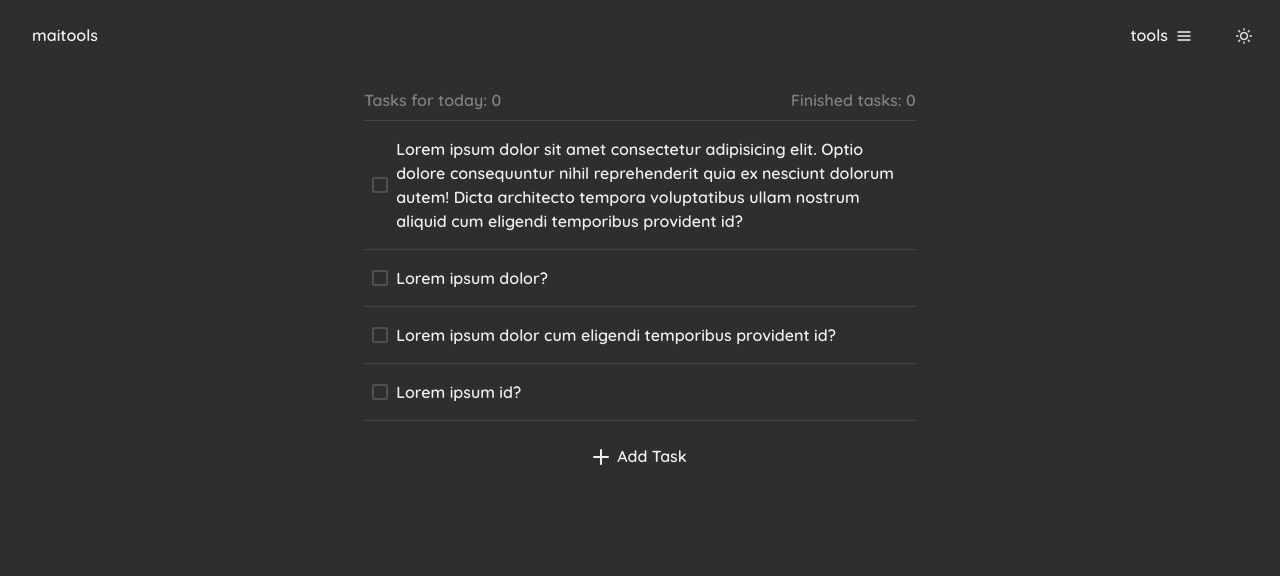
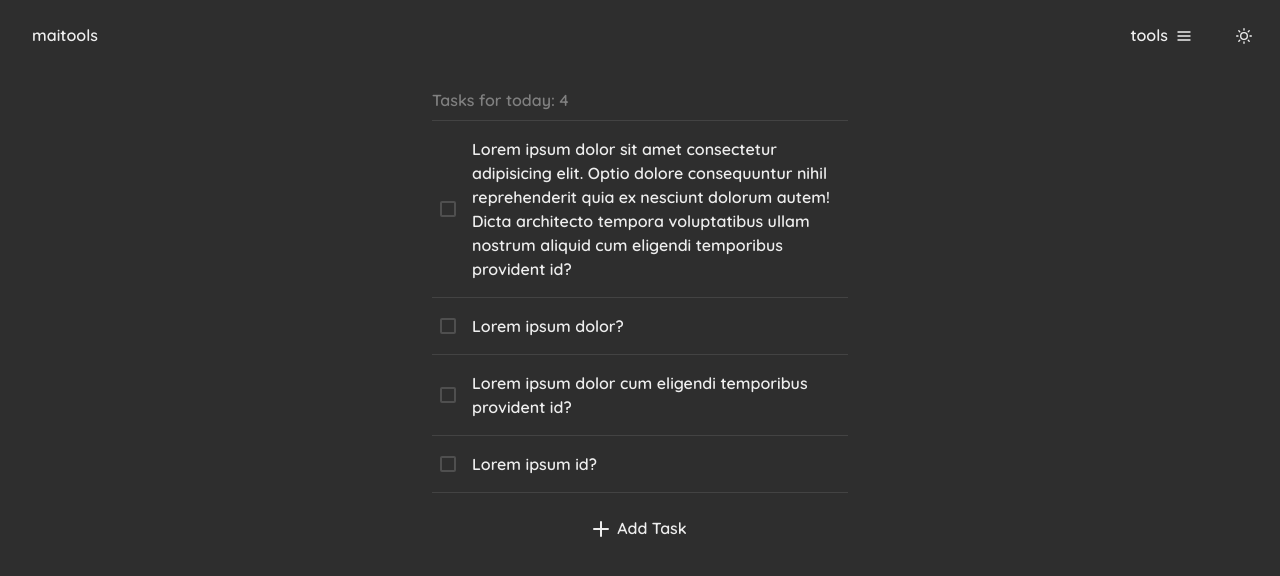
Before and after one commit to olimeme/maitools, a React (Vite) app: page /todo-list in a window 1280 px wide. Shown: the top 576 px of the page. Built offline with nearby package versions, Linux system fonts and the light colour scheme.

Commit message:
feature: remove tasks

```diff
--- a/src/components/TodoList/TodoList.tsx
+++ b/src/components/TodoList/TodoList.tsx
@@ -1,117 +1,46 @@
-import { Button, IconButton } from "@chakra-ui/button";
-import { AddIcon, PlusSquareIcon } from "@chakra-ui/icons";
-import { Input, InputGroup, InputRightElement } from "@chakra-ui/input";
+import { Checkbox } from "@chakra-ui/checkbox";
+import { Divider, List, ListItem } from "@chakra-ui/layout";
+import React from "react";
+import { ITodoListItem } from "./TodoListContent";
+import { useDarkModeChecker } from "../../hooks/useDarkModeChecker";
 import {
-  Container,
-  Divider,
-  Flex,
-  List,
-  ListItem,
-  Spacer,
+  useToast,
   Text,
-  UnorderedList,
-} from "@chakra-ui/layout";
-import { useState, useRef, useEffect } from "react";
-import {
-  ChakraComponent,
-  Checkbox,
-  FormControl,
-  FormErrorMessage,
-  FormHelperText,
-  useOutsideClick,
+  Kbd,
+  useDisclosure,
+  ScaleFade,
+  Box,
 } from "@chakra-ui/react";
-import { v4 as uuidv4 } from "uuid";
-import { getInitialStateFromLocalStorage } from "../../helpers/getInitialStateFromLocalStorage";
-import { useDarkModeChecker } from "../../hooks/useDarkModeChecker";
+import { AnimatePresence, motion } from "framer-motion";
+import { useTodoListItemContext } from "../../contexts/TodoListItemContext";
 
-interface ITodoListItem {
-  id: number | string;
-  taskName: string;
-  // dueDate: Date;
+interface TodoListProps {
+  items: ITodoListItem[];
 }
 
-const todoListItemsFromBackend: ITodoListItem[] = [
-  {
-    id: uuidv4(),
-    taskName:
-      "Lorem ipsum dolor sit amet consectetur adipisicing elit. Optio dolore consequuntur nihil reprehenderit quia ex nesciunt dolorum autem! Dicta architecto tempora voluptatibus ullam nostrum aliquid cum eligendi temporibus provident id?",
-  },
-  {
-    id: uuidv4(),
-    taskName: "Lorem ipsum dolor?",
-  },
-  {
-    id: uuidv4(),
-    taskName: "Lorem ipsum dolor cum eligendi temporibus provident id?",
-  },
-  {
-    id: uuidv4(),
-    taskName: "Lorem ipsum id?",
-  },
-];
-
-const TodoList = () => {
-  const [todoListItems, setTodoListItems] = useState<ITodoListItem[]>(() =>
-    getInitialStateFromLocalStorage("todoListItems", todoListItemsFromBackend)
-  );
-  const [addingTask, setAddingTask] = useState<boolean>(false);
-  const [taskName, setTaskName] = useState<string>("");
-  const [errorMessage, setErrorMessage] = useState<string>("");
-  const ref = useRef<HTMLInputElement>(null);
+const TodoList = ({ items }: TodoListProps) => {
   const { changeColorBasedOnTheme } = useDarkModeChecker();
-
-  useOutsideClick({
-    ref: ref,
-    handler: () => handleClearTaskNameInput(),
-  });
-
-  const hasError = (str: string) => {
-    if (str.length > 300) return true;
-    return false;
-  };
-
-  const handleAddTask = (e: React.FormEvent<HTMLFormElement>) => {
-    e.preventDefault();
-    if (hasError(taskName) || taskName.length === 0) return;
-    const taskList = [...todoListItems];
-    taskList.push({ id: uuidv4(), taskName: taskName });
-    setTodoListItems(taskList);
-    setTaskName("");
-  };
-
-  const handleChangeInputValue = (e: React.ChangeEvent<HTMLInputElement>) => {
-    if (e.target.value.length > 300) {
-      setErrorMessage(
-        "Task name cannot have over 300 characters: " +
-          `${e.target.value.length}/300`
-      );
-    }
-    if (!hasError(e.target.value)) setErrorMessage("");
-    setTaskName(e.target.value);
-  };
-
-  const handleClearTaskNameInput = () => {
-    setTaskName("");
-    setAddingTask(false);
-  };
-
+  const { handleCheckTask } = useTodoListItemContext();
   return (
-    <Container>
-      <Flex>
-        <Text color={"gray"}>Tasks for today: 0</Text>
-        <Spacer />
-        <Text color={"gray"}>Finished tasks: 0</Text>
-      </Flex>
-      <Divider my={2} />
     <List>
-        {todoListItems.map(({ id, taskName }) => (
-          <div key={id}>
-            <ListItem key={id}>
+      <AnimatePresence mode={"popLayout"}>
+        {items.map(({ id, taskName }) => (
+          <motion.li
+            layout
+            key={id}
+            animate={{ scale: 1, opacity: 1 }}
+            exit={{ scale: 0.9, opacity: 0 }}
+            transition={{ duration: 0.5, type: "spring" }}
+          >
             <Checkbox
-                w="full"
+              aria-label={taskName}
               p={2}
+              spacing="1rem"
+              borderRadius={"lg"}
+              w={"full"}
+              overflowWrap={"anywhere"}
               transition={"0.2s ease-in-out"}
-                borderRadius={"lg"}
+              onChange={() => handleCheckTask({ id, taskName })}
               _hover={{
                 background: changeColorBasedOnTheme(
                   "whiteAlpha.200",
@@ -121,41 +50,11 @@ const TodoList = () => {
             >
               {taskName}
             </Checkbox>
-            </ListItem>
             <Divider my={2} />
-          </div>
+          </motion.li>
         ))}
+      </AnimatePresence>
     </List>
-      {addingTask ? (
-        <form onSubmit={handleAddTask}>
-          <FormControl isInvalid={!!errorMessage}>
-            <Input
-              placeholder="Task name"
-              variant={"filled"}
-              mt={2}
-              borderRadius={"lg"}
-              autoFocus
-              value={taskName}
-              ref={ref}
-              onChange={handleChangeInputValue}
-            />
-            {!!errorMessage && (
-              <FormErrorMessage>{errorMessage}.</FormErrorMessage>
-            )}
-          </FormControl>
-        </form>
-      ) : (
-        <Button
-          variant={"ghost"}
-          leftIcon={<AddIcon />}
-          w={"full"}
-          mt={2}
-          onClick={() => setAddingTask(true)}
-        >
-          Add Task
-        </Button>
-      )}
-    </Container>
   );
 };
 
--- /dev/null
+++ b/src/components/TodoList/TodoListContent.tsx
@@ -0,0 +1,177 @@
+import { Button, IconButton } from "@chakra-ui/button";
+import { AddIcon, PlusSquareIcon } from "@chakra-ui/icons";
+import { Input, InputGroup, InputRightElement } from "@chakra-ui/input";
+import {
+  Container,
+  Divider,
+  Flex,
+  List,
+  ListItem,
+  Spacer,
+  Text,
+  UnorderedList,
+} from "@chakra-ui/layout";
+import { useState, useRef, useEffect } from "react";
+import {
+  ChakraComponent,
+  Checkbox,
+  FormControl,
+  FormErrorMessage,
+  FormHelperText,
+  useOutsideClick,
+  useToast,
+  Kbd,
+} from "@chakra-ui/react";
+import { v4 as uuidv4 } from "uuid";
+import { getInitialStateFromLocalStorage } from "../../helpers/getInitialStateFromLocalStorage";
+import { useDarkModeChecker } from "../../hooks/useDarkModeChecker";
+import TodoList from "./TodoList";
+import { TodoListItemContext } from "../../contexts/TodoListItemContext";
+
+export interface ITodoListItem {
+  id: number | string;
+  taskName: string;
+  // dueDate: Date;
+}
+
+const todoListItemsFromBackend: ITodoListItem[] = [
+  {
+    id: uuidv4(),
+    taskName:
+      "Lorem ipsum dolor sit amet consectetur adipisicing elit. Optio dolore consequuntur nihil reprehenderit quia ex nesciunt dolorum autem! Dicta architecto tempora voluptatibus ullam nostrum aliquid cum eligendi temporibus provident id?",
+  },
+  {
+    id: uuidv4(),
+    taskName: "Lorem ipsum dolor?",
+  },
+  {
+    id: uuidv4(),
+    taskName: "Lorem ipsum dolor cum eligendi temporibus provident id?",
+  },
+  {
+    id: uuidv4(),
+    taskName: "Lorem ipsum id?",
+  },
+];
+
+const ToastUndoMessage = () => {
+  return (
+    <Text>
+      Undo <Kbd>ctrl</Kbd> + <Kbd>z</Kbd>
+    </Text>
+  );
+};
+
+const TodoListContent = () => {
+  const [todoListItems, setTodoListItems] = useState<ITodoListItem[]>(() =>
+    getInitialStateFromLocalStorage<ITodoListItem[]>(
+      "todoListItems",
+      todoListItemsFromBackend
+    )
+  );
+  const [addingTask, setAddingTask] = useState<boolean>(false);
+  const [taskName, setTaskName] = useState<string>("");
+  const [errorMessage, setErrorMessage] = useState<string>("");
+  const ref = useRef<HTMLInputElement>(null);
+  const toast = useToast();
+
+  useOutsideClick({
+    ref: ref,
+    handler: () => handleClearTaskNameInput(),
+  });
+
+  useEffect(() => {
+    saveTaskList();
+  }, [todoListItems]);
+
+  const hasError = (str: string) => {
+    if (str.length > 300) return true;
+    return false;
+  };
+
+  const saveTaskList = (): void => {
+    localStorage.setItem("todoListItems", JSON.stringify(todoListItems));
+  };
+
+  const handleAddTask = (e: React.FormEvent<HTMLFormElement>) => {
+    e.preventDefault();
+    if (hasError(taskName) || taskName.length === 0) return;
+    const taskList = [...todoListItems];
+    taskList.push({ id: uuidv4(), taskName: taskName });
+    setTodoListItems(taskList);
+    setTaskName("");
+  };
+
+  const handleChangeInputValue = (e: React.ChangeEvent<HTMLInputElement>) => {
+    if (e.target.value.length > 300) {
+      setErrorMessage(
+        "Task name cannot have over 300 characters: " +
+          `${e.target.value.length}/300`
+      );
+    }
+    if (!hasError(e.target.value)) setErrorMessage("");
+    setTaskName(e.target.value);
+  };
+
+  const handleClearTaskNameInput = () => {
+    setTaskName("");
+    setAddingTask(false);
+  };
+
+  const handleCheckTask = (task: ITodoListItem) => {
+    const [item] = todoListItems.filter((item) => item.id === task.id);
+    console.log(item, task);
+    if (!item) return;
+    const arr = todoListItems.filter((task) => task.id !== item.id);
+    setTodoListItems(arr);
+    toast({
+      title: "Task is complete!",
+      description: <ToastUndoMessage />,
+      status: "success",
+      position: "bottom-right",
+      isClosable: true,
+    });
+  };
+
+  return (
+    <Container maxW={"md"}>
+      <Text color={"gray"}>Tasks for today: {todoListItems.length}</Text>
+      <Divider my={2} />
+      <TodoListItemContext.Provider value={{ handleCheckTask }}>
+        <TodoList items={todoListItems} />
+      </TodoListItemContext.Provider>
+      {addingTask ? (
+        <form onSubmit={handleAddTask}>
+          <FormControl isInvalid={!!errorMessage}>
+            <Input
+              type="text"
+              placeholder="Task name"
+              variant={"filled"}
+              mt={2}
+              borderRadius={"lg"}
+              autoFocus
+              value={taskName}
+              ref={ref}
+              onChange={handleChangeInputValue}
+            />
+            {!!errorMessage && (
+              <FormErrorMessage>{errorMessage}.</FormErrorMessage>
+            )}
+          </FormControl>
+        </form>
+      ) : (
+        <Button
+          variant={"ghost"}
+          leftIcon={<AddIcon />}
+          w={"full"}
+          mt={2}
+          onClick={() => setAddingTask(true)}
+        >
+          Add Task
+        </Button>
+      )}
+    </Container>
+  );
+};
+
+export default TodoListContent;
--- a/src/components/TodoList/index.ts
+++ b/src/components/TodoList/index.ts
@@ -1,4 +1,4 @@
-import TodoList from "./TodoList";
+import TodoListContent from "./TodoListContent";
 import TodoListItem from "./TodoListItem";
 
-export { TodoList, TodoListItem };
+export { TodoListContent, TodoListItem };
--- /dev/null
+++ b/src/contexts/TodoListItemContext.tsx
@@ -0,0 +1,14 @@
+import { createContext, useContext } from "react";
+import { ITodoListItem } from "../components/TodoList/TodoListContent";
+
+interface TodoListItemContextType {
+  handleCheckTask: (task: ITodoListItem) => void;
+}
+
+export const TodoListItemContext = createContext<TodoListItemContextType>({
+  handleCheckTask: () => {},
+});
+
+export function useTodoListItemContext() {
+  return useContext(TodoListItemContext);
+}
--- a/src/pages/TodoListPage.tsx
+++ b/src/pages/TodoListPage.tsx
@@ -1,12 +1,12 @@
 import React from "react";
 import MotionWrapper from "../components/MotionWrapper";
 import { Heading } from "@chakra-ui/react";
-import { TodoList } from "../components/TodoList";
+import { TodoListContent } from "../components/TodoList";
 
 const TodoListPage = () => {
   return (
     <MotionWrapper>
-      <TodoList />
+      <TodoListContent />
     </MotionWrapper>
   );
 };
```
Lines whose indentation alone changed are shown as unchanged.
